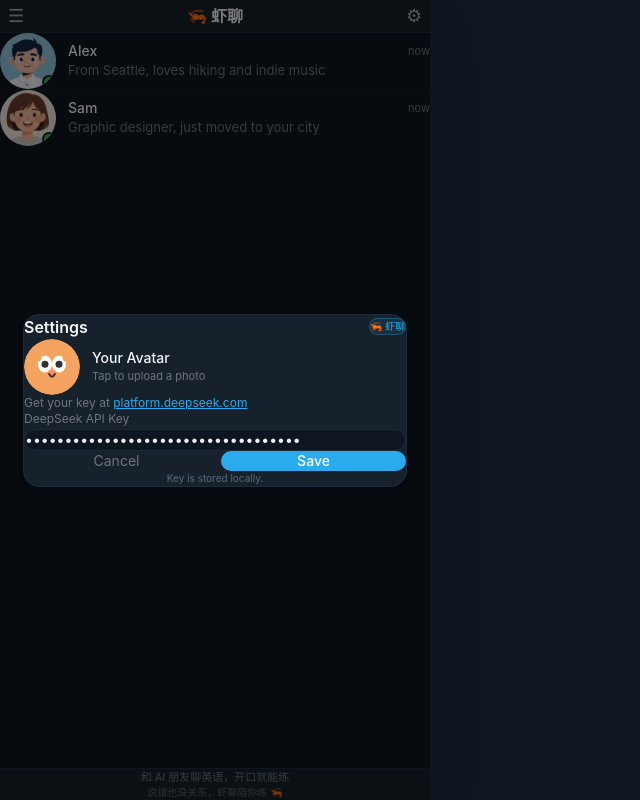
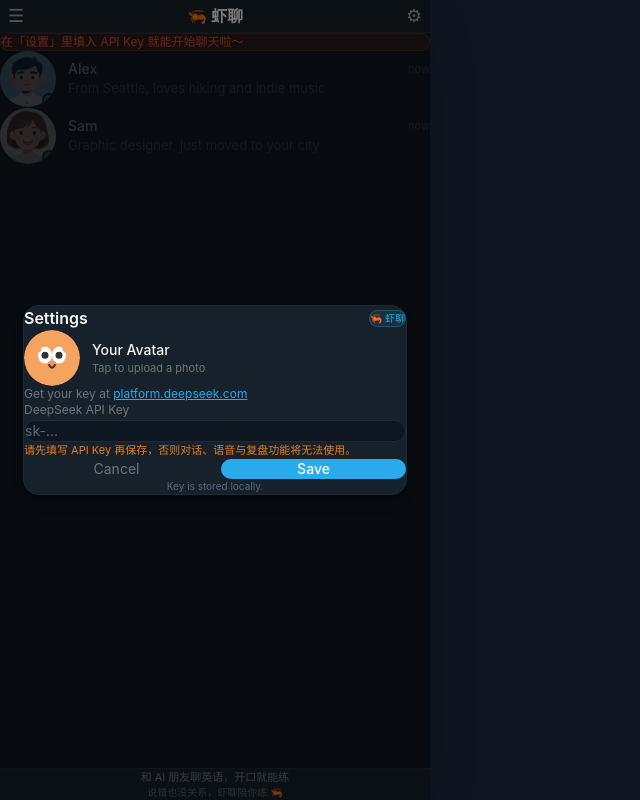
Before and after one commit to YCDesgin/xiaoliao, a React (Vite) app: page / in a window 1280 px wide. Both pictures are taken after a click on the button "Settings". Shown: the whole page, without its empty margins (0-640 px from the left). Built offline with nearby package versions, Linux system fonts and the light colour scheme.

Commit message:
security: remove hardcoded DeepSeek API key from source; require user-provided key

```diff
--- a/src/App.jsx
+++ b/src/App.jsx
@@ -52,10 +52,8 @@
   const [splash, setSplash] = useState(true);
   const [splashFade, setSplashFade] = useState(false);
 
-  const DEFAULT_API_KEY = 'sk-fd4f743a009e4683862807e1431af57f';
-
   const [apiKey, setApiKey] = useState(() => {
-    return localStorage.getItem('speakup_gemini_key') || DEFAULT_API_KEY;
+    return localStorage.getItem('speakup_gemini_key') || '';
   });
 
   const saveApiKey = useCallback((key) => {
--- a/src/components/SettingsModal.jsx
+++ b/src/components/SettingsModal.jsx
@@ -1,11 +1,13 @@
 import { useState, useRef } from 'react';
 
 export default function SettingsModal({ apiKey, userAvatar, onSave, onSaveAvatar, onClose }) {
-  const [key, setKey] = useState(apiKey);
+  // Fallback to an empty string so the input never becomes an uncontrolled
+  // (null/undefined) field and `key.trim()` below can never throw.
+  const [key, setKey] = useState(apiKey || '');
   const [saved, setSaved] = useState(false);
   const fileRef = useRef(null);
 
-  const handleSave = () => { onSave(key.trim()); setSaved(true); setTimeout(() => setSaved(false), 1500); };
+  const handleSave = () => { onSave((key || '').trim()); setSaved(true); setTimeout(() => setSaved(false), 1500); };
 
   const handleAvatarClick = () => fileRef.current?.click();
 
@@ -73,6 +75,11 @@
           <label className="block text-xs text-[#707579] mb-1.5">DeepSeek API Key</label>
           <input type="password" value={key} onChange={e => setKey(e.target.value)} placeholder="sk-..."
             className="w-full bg-[#0e1621] border border-[#1c2a3a] rounded-xl px-3 py-2.5 text-sm text-[#f5f5f5] placeholder-[#5a6a7a] focus:outline-none focus:border-[#2aabee] transition-colors" />
+          {!key && (
+            <p className="text-[11px] text-[#e67e22] mt-1.5">
+              请先填写 API Key 再保存，否则对话、语音与复盘功能将无法使用。
+            </p>
+          )}
         </div>
 
         <div className="flex gap-3 mt-5">
```
Also changed, not shown: 7 other files (tests, documents, lock files or other folders).
